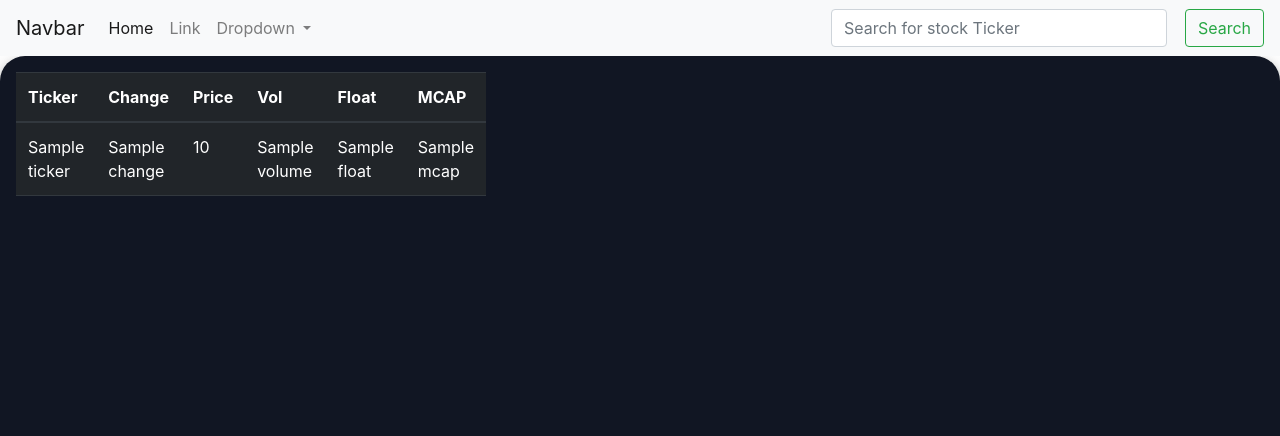
After one commit to TaronWright/StockDashboard, a Flask app: template application/templates/home.html in a window 1280 px wide. The commit adds this page. Shown: the top 436 px of the page. Run offline with Flask 3, Linux system fonts and the light colour scheme; the template is opened without the code that fills it: most values are stand-ins (such as "Sample title", 1, 10 or a date in 2020); some libraries are stand-ins or nearby versions.

```diff
--- a/application/__init__.py
+++ b/application/__init__.py
@@ -15,4 +15,5 @@ application.config["SQLALCHEMY_TRACK_MODIFICATIONS"] = False
 ## To avoid circular import we import our routes after we create
 ## our application instance
 
-from . import routes
+from application import routes
+from application import error_handler
--- a/application/routes.py
+++ b/application/routes.py
@@ -1,10 +1,13 @@
-from flask import render_template, jsonify, request, make_response
+from application import application
+from flask import render_template, jsonify, request, make_response, abort
 import yfinance as yf
 import pandas as pd
 from dotenv import load_dotenv
 import os
+import time
+# import concurrent.futures
 import requests
-from . import application
+
 
 # load the .env file
 load_dotenv()
@@ -19,6 +22,73 @@ crypto = pd.read_csv("application/static/CryptocurrencyData.csv")
 crypto_coins = crypto[['Coin Name',"Symbol"]]
 
 
+@application.route("/home",methods=["GET"])
+def home():
+    start = time.perf_counter()
+    ticker_dict = {"Ticker": [],
+                 "Change": [],
+                 "Price": [],
+                 "Volume": [],
+                 "Float": [],
+                 "MCAP": []
+                 }
+    for symbol in symbols['Symbol']:
+        try:
+            ticker = yf.Ticker(symbol)
+            ticker_info = ticker.info
+            ticker_dict['Volume'].append(ticker_info['volume'])
+            ticker_dict['Price'].append(ticker_info['currentPrice'])
+            ticker_dict['MCAP'].append(ticker_info['marketCap'])
+            ticker_dict['Float'].append(ticker_info['floatShares'])
+            percent_change = ((ticker_info['currentPrice']-ticker_info['open'])/ticker_info['open'])*100
+            ticker_dict['Change'].append(percent_change)
+            ticker_dict['Ticker'].append(symbol)
+        except:
+            print(f"Info could not be found for {symbol}")
+
+    end = time.perf_counter()
+
+    print(f"It took {end-start}s to run the block of code!")
+    ticker_dict = pd.DataFrame(ticker_dict)
+    ticker_dict = ticker_dict.to_dict(orient="records")
+    return render_template("home.html", ticker_dict = ticker_dict)
+
+# def fetch_ticker_info(symbol):
+#     try:
+#         ticker = yf.Ticker(symbol)
+#         ticker_info = ticker.info
+#         percent_change = ((ticker_info['currentPrice'] - ticker_info['open']) / ticker_info['open']) * 100
+#         return {
+#             "Ticker": symbol,
+#             "Change": percent_change,
+#             "Price": ticker_info.get('currentPrice'),
+#             "Volume": ticker_info.get('volume'),
+#             "Float": ticker_info.get('floatShares'),
+#             "MCAP": ticker_info.get('marketCap')
+#         }
+#     except Exception as e:
+#         print(f"Info could not be found for {symbol}: {e}")
+#         return None
+
+# @application.route("/home", methods=["GET"])
+# def home():
+#     ticker_dict = {"Ticker": [], "Change": [], "Price": [], "Volume": [], "Float": [], "MCAP": []}
+
+#     with concurrent.futures.ThreadPoolExecutor() as executor:
+#         futures = [executor.submit(fetch_ticker_info, symbol) for symbol in symbols['Symbol']]
+#         for future in concurrent.futures.as_completed(futures):
+#             result = future.result()
+#             if result:
+#                 ticker_dict["Ticker"].append(result["Ticker"])
+#                 ticker_dict["Change"].append(result["Change"])
+#                 ticker_dict["Price"].append(result["Price"])
+#                 ticker_dict["Volume"].append(result["Volume"])
+#                 ticker_dict["Float"].append(result["Float"])
+#                 ticker_dict["MCAP"].append(result["MCAP"])
+
+#     ticker_df = pd.DataFrame(ticker_dict)
+#     ticker_dict = ticker_df.to_dict(orient="records")
+#     return render_template("home.html", ticker_dict=ticker_dict)
 
 @application.route("/")
 def index():
@@ -30,6 +100,10 @@ def index():
 def stock():
     stock = request.get_json()
     symbol = stock["Symbol"]
+
+    if symbol == '':
+        print("Aborted!")
+        abort(500)
     period = stock['Period']
     print(period)
     interval = "1d"
--- a/application/static/css/styles.css
+++ b/application/static/css/styles.css
@@ -1,6 +1,5 @@
 
 h1,label,p,h3{
-    color: white;
     font-family: Verdana, Geneva, Tahoma, sans-serif;
 }
 
@@ -30,8 +29,6 @@ button{
     border-radius: 25px;
 }
 
-
-
 #container{
     background-color: rgba(17,22,35);
     display: grid;
@@ -41,16 +38,6 @@ button{
     padding: 1em;
     box-shadow: 0 4px 8px 0 rgba(0, 0, 0, 0.2), 0 6px 20px 0 rgba(0, 0, 0, 0.19);
     border-radius: 25px;
-}
-
-.heading-card{
-    grid-row: 1/2;
-    grid-column: 1/2;
-}
-
-.dropdown-card{
-    grid-row: 2/3;
-    grid-column: 1/2;
 }
 
 .indicator-card{
@@ -87,3 +74,55 @@ button{
     flex: 1 1 auto;
     margin: 10px;
 }
+
+.main-svg{
+    width: 100%;
+    border-radius: 25px
+}
+
+/* styles.css */
+
+.dropdown {
+    position: relative;
+    display: inline-block;
+}
+
+
+.dropdown-content {
+    display: none;
+    position: absolute;
+    background-color: #f1f1f1;
+    min-width: 100%;
+    box-shadow: 0px 8px 16px 0px rgba(0,0,0,0.2);
+    z-index: 1;
+    border-radius: 4px;
+    height: 250px;
+    overflow: auto;
+}
+
+.dropdown-content option {
+    color: black;
+    padding: 12px 16px;
+    text-decoration: none;
+    display: block;
+}
+
+.dropdown-content option:hover {
+    background-color: #ddd;
+}
+
+.dropdown.show .dropdown-content {
+    display: block;
+}
+
+option {
+    cursor: pointer;
+  }
+
+.mr-sm-custom {
+    margin-right: 5rem !important; /* Custom large margin */
+}
+
+.form-inline .form-control{
+    width:95% !important;  /* Custom search bar width */
+}
--- a/application/static/js/script.js
+++ b/application/static/js/script.js
@@ -1,11 +1,22 @@
 async function candlestickPlot(period="1y"){
+  // Start the spinner animation beside the Submit button
+    let spinner = document.getElementById("submit-spinner")
+    spinner.style.display = "inline-block"
 
-    let stockSymbol = document.getElementById("symbol").value
+  // Grab the data attribute value of the input html
+    const searchInput = document.getElementById("searchInput")
+    const stockSymbol = searchInput.getAttribute('data-search-symbol')
+
 
     let postData = {
         "Symbol": stockSymbol,
         "Period": period
     }
+
+
+      // Grab the data attribute value of the input html
+      // const candlestickChart = document.getElementById("candlestickChart")
+      // const candlestickChartData = searchInput.setAttribute('data-candlestick',)
 
     let response = await fetch("/stock", {
         "method": "POST",
@@ -40,7 +51,7 @@ async function candlestickPlot(period="1y"){
 
       const candlestickLayout = {
         title: {
-            text:'Candle Stick Chart',
+            text:'Candle Stick Chart - ' + stockSymbol,
         },
         xaxis: {
             rangeslider: {
@@ -138,7 +149,7 @@ async function candlestickPlot(period="1y"){
           value: stock_json['Open'].slice(-1)[0].toFixed(2),
           title: {
             text:
-              "Stock Ticker",
+              "Price (USD)",
             font: {
                 color: "#FFFFFF"
             }
@@ -158,22 +169,14 @@ async function candlestickPlot(period="1y"){
 
       Plotly.newPlot(indicatorElement, indicatorData, indicatorLayout);
 
-
-    //   response = await fetch("/info", {
-    //     method: "POST",
-    //     headers: {
-    //         "content-type": "application/json"
-    //     },
-    //     "body": JSON.stringify(postData)
-    //   })
-
-    //   let info_json = await response.json()
-
-    //   console.log(info_json)
-
       stockInfo()
       stockFinancials()
       stockNews()
+
+      // Make the attribute blank again - give it a clean slate for the input field
+      searchInput.setAttribute('data-search-symbol',"")
+      spinner.style.display = "none"
+
 }
 
 
@@ -181,7 +184,8 @@ async function candlestickPlot(period="1y"){
 
 
 let stockInfo = async () => {
-    let stockSymbol = document.getElementById("symbol").value
+    const searchInput = document.getElementById("searchInput")
+    const stockSymbol = searchInput.getAttribute('data-search-symbol')
     let postData = {"Symbol": stockSymbol}
 
     let response = await fetch("/info",
@@ -209,7 +213,8 @@ let stockInfo = async () => {
 
 
 let stockFinancials = async () => {
-  let stockSymbol = document.getElementById("symbol").value
+  const searchInput = document.getElementById("searchInput")
+  const stockSymbol = searchInput.getAttribute('data-search-symbol')
   let postData = {"Symbol": stockSymbol}
 
   let response = await fetch("/financials",
@@ -228,7 +233,8 @@ let stockFinancials = async () => {
 
 
 let stockNews = async () => {
-  let stockSymbol = document.getElementById("symbol").value
+  const searchInput = document.getElementById("searchInput")
+  const stockSymbol = searchInput.getAttribute('data-search-symbol')
   let postData = {"Symbol": stockSymbol}
 
   let response = await fetch("/news",
@@ -253,5 +259,25 @@ dateConvert = (dates) => {
   return dateObjects
 }
 
+// This will run everytime the script.js is imported into a webpage
+// This may not be behaviour we want if we don't want to run this function on certain webpages
+// candlestickPlot()
 
-candlestickPlot()
+const options = document.querySelectorAll('option')
+
+options.forEach(option => {
+  option.addEventListener('click', e =>{
+    // Get the input html element
+    const searchInput = document.getElementById('searchInput')
+
+    if(searchInput.value == ""){
+      searchInput.setAttribute('data-search-symbol',option.value)
+    }
+    else{
+      searchInput.setAttribute('data-search-symbol',"")
+      searchInput.setAttribute('data-search-symbol',option.value)
+    }
+    // Populate the input field with the select option text
+    searchInput.value = option.innerText
+  })
+})
--- /dev/null
+++ b/application/templates/500.html
@@ -0,0 +1,5 @@
+
+
+<h1>Server Error</h1><br>
+
+<p>{{ server_error }} </p>
--- a/application/templates/base.html
+++ b/application/templates/base.html
@@ -3,42 +3,63 @@
 <head>
     <meta charset="UTF-8">
     <meta name="viewport" content="width=device-width, initial-scale=1.0">
-    <title>Document</title>
+    <title>{% block title %} {% endblock%}</title>
     <link rel="stylesheet" href="{{url_for('static',filename='css/styles.css')}}">
     <!-- Bootstrap stylesheet-->
+    <link href="https://cdn.jsdelivr.net/npm/bootstrap@5.3.3/dist/css/bootstrap.min.css" rel="stylesheet" integrity="sha384-QWTKZyjpPEjISv5WaRU9OFeRpok6YctnYmDr5pNlyT2bRjXh0JMhjY6hW+ALEwIH" crossorigin="anonymous">
     <link rel="stylesheet" href="https://cdn.jsdelivr.net/npm/bootstrap@4.0.0/dist/css/bootstrap.min.css" integrity="sha384-Gn5384xqQ1aoWXA+058RXPxPg6fy4IWvTNh0E263XmFcJlSAwiGgFAW/dAiS6JXm" crossorigin="anonymous">
    </body>
 
 </head>
 <body>
+
 <nav class="navbar navbar-expand-lg navbar-light bg-light">
   <a class="navbar-brand" href="#">Navbar</a>
-    <button class="navbar-toggler" type="button" data-toggle="collapse" data-target="#navbarNavAltMarkup" aria-controls="navbarNavAltMarkup" aria-expanded="false" aria-label="Toggle navigation">
+  <button class="navbar-toggler" type="button" data-toggle="collapse" data-target="#navbarSupportedContent" aria-controls="navbarSupportedContent" aria-expanded="false" aria-label="Toggle navigation">
     <span class="navbar-toggler-icon"></span>
   </button>
-    <div class="collapse navbar-collapse" id="navbarNavAltMarkup">
-      <div class="navbar-nav">
-        <a class="nav-item nav-link active" href="#">Home <span class="sr-only">(current)</span></a>
-        <a class="nav-item nav-link" href="#">Features</a>
-        <a class="nav-item nav-link" href="#">Pricing</a>
+
+  <div class="collapse navbar-collapse" id="navbarSupportedContent">
+    <ul class="navbar-nav mr-auto">
+      <li class="nav-item active">
+        <a class="nav-link" href="#">Home <span class="sr-only">(current)</span></a>
+      </li>
+      <li class="nav-item">
+        <a class="nav-link" href="#">Link</a>
+      </li>
+      <li class="nav-item dropdown">
+        <a class="nav-link dropdown-toggle" href="#" id="navbarDropdown" role="button" data-toggle="dropdown" aria-haspopup="true" aria-expanded="false">
+          Dropdown
+        </a>
+        <div class="dropdown-menu" aria-labelledby="navbarDropdown">
+          <a class="dropdown-item" href="#">Action</a>
+          <a class="dropdown-item" href="#">Another action</a>
+          <div class="dropdown-divider"></div>
+          <a class="dropdown-item" href="#">Something else here</a>
         </div>
+      </li>
+    </ul>
+    <form class="form-inline">
+      <div class="dropdown">
+        <input id="searchInput" class="form-control mr-sm-custom" type="search" data-search-symbol="" placeholder="Search for stock Ticker" aria-label="Search">
+        <div id="dropdownOptions" class="dropdown-content">
+          {% for symbol in symbols %}
+          <option value="{{ symbol['Symbol'] }}">{{ symbol['Symbol'] }} - {{ symbol['Security'] }} </option>
+          {% endfor %}
+      </div>
+    </div>
+      <button class="btn btn-outline-success" onclick=candlestickPlot() type="button">Search
+        <span id="submit-spinner" class="spinner-border spinner-border-sm" role="status" aria-hidden="false" style="display:none"></span>
+      </button>
+    </form>
   </div>
 </nav>
 
+
 <div id="container">
-    <div class="heading-card">
-        <h1>Stock Dashboard</h1><div id="info-div"></div>
-    </div>
-    <div class="dropdown-card">
-        <label for="stocks">Choose a stock:</label>
-        <select name="symbol" id="symbol">
-            {% for symbol in symbols %}
-            <option value="{{symbol.Symbol}}">{{symbol.Symbol}} - {{symbol.Security}}</option>
-            {% endfor %}
-        </select>
-        <button id="stocksubmit" onclick=candlestickPlot()>Submit</button>
-    </div>
 {% block body %}
+
+
 {% endblock %}
 
 </div>
@@ -50,6 +71,10 @@
 <script src="https://code.jquery.com/jquery-3.2.1.slim.min.js" integrity="sha384-KJ3o2DKtIkvYIK3UENzmM7KCkRr/rE9/Qpg6aAZGJwFDMVNA/GpGFF93hXpG5KkN" crossorigin="anonymous"></script>
 <script src="https://cdn.jsdelivr.net/npm/popper.js@1.12.9/dist/umd/popper.min.js" integrity="sha384-ApNbgh9B+Y1QKtv3Rn7W3mgPxhU9K/ScQsAP7hUibX39j7fakFPskvXusvfa0b4Q" crossorigin="anonymous"></script>
 <script src="https://cdn.jsdelivr.net/npm/bootstrap@4.0.0/dist/js/bootstrap.min.js" integrity="sha384-JZR6Spejh4U02d8jOt6vLEHfe/JQGiRRSQQxSfFWpi1MquVdAyjUar5+76PVCmYl" crossorigin="anonymous"></script>
+
+{% block extraScripts %}
+{% endblock %}
+
 </body>
 
 
--- a/application/templates/crypto.html
+++ b/application/templates/crypto.html
@@ -1,4 +1,9 @@
 {% extends "crypto_base.html" %}
+
+{% block title %}
+    Crypto Dashboard
+{% endblock %}
+
 {% block body %}
     <div class="indicator-card">
         <h1>Open Values</h1>
--- /dev/null
+++ b/application/templates/home.html
@@ -0,0 +1,41 @@
+{% extends "base.html" %}
+
+{% block title %}
+    Home
+{% endblock %}
+
+{% block body %}
+<table class="table table-hover table-dark">
+    <thead>
+      <tr>
+        <th scope="col">Ticker</th>
+        <th scope="col">Change</th>
+        <th scope="col">Price</th>
+        <th scope="col">Vol</th>
+        <th scope="col">Float</th>
+        <th scope="col">MCAP</th>
+      </tr>
+    </thead>
+    <tbody>
+        {% for item in ticker_dict %}
+      <tr>
+        <td>{{item['Ticker']}}</td>
+        <td>{{item['Change']}}</td>
+        <td>{{item['Price']}}</td>
+        <td>{{item['Volume']}}</td>
+        <td>{{item['Float']}}</td>
+        <td>{{item['MCAP']}}</td>
+      </tr>
+       {% endfor %}
+    </tbody>
+  </table>
+
+{% endblock %}
+
+
+{% block extraScripts %}
+
+<script>
+    console.log({{ticker_dict|tojson}})
+</script>
+{% endblock %}
```
Also changed, not shown: application/error_handler.py (added, +7 -0 lines), application/templates/stock.html (+58 -9 lines). Lines whose indentation alone changed are shown as unchanged.
